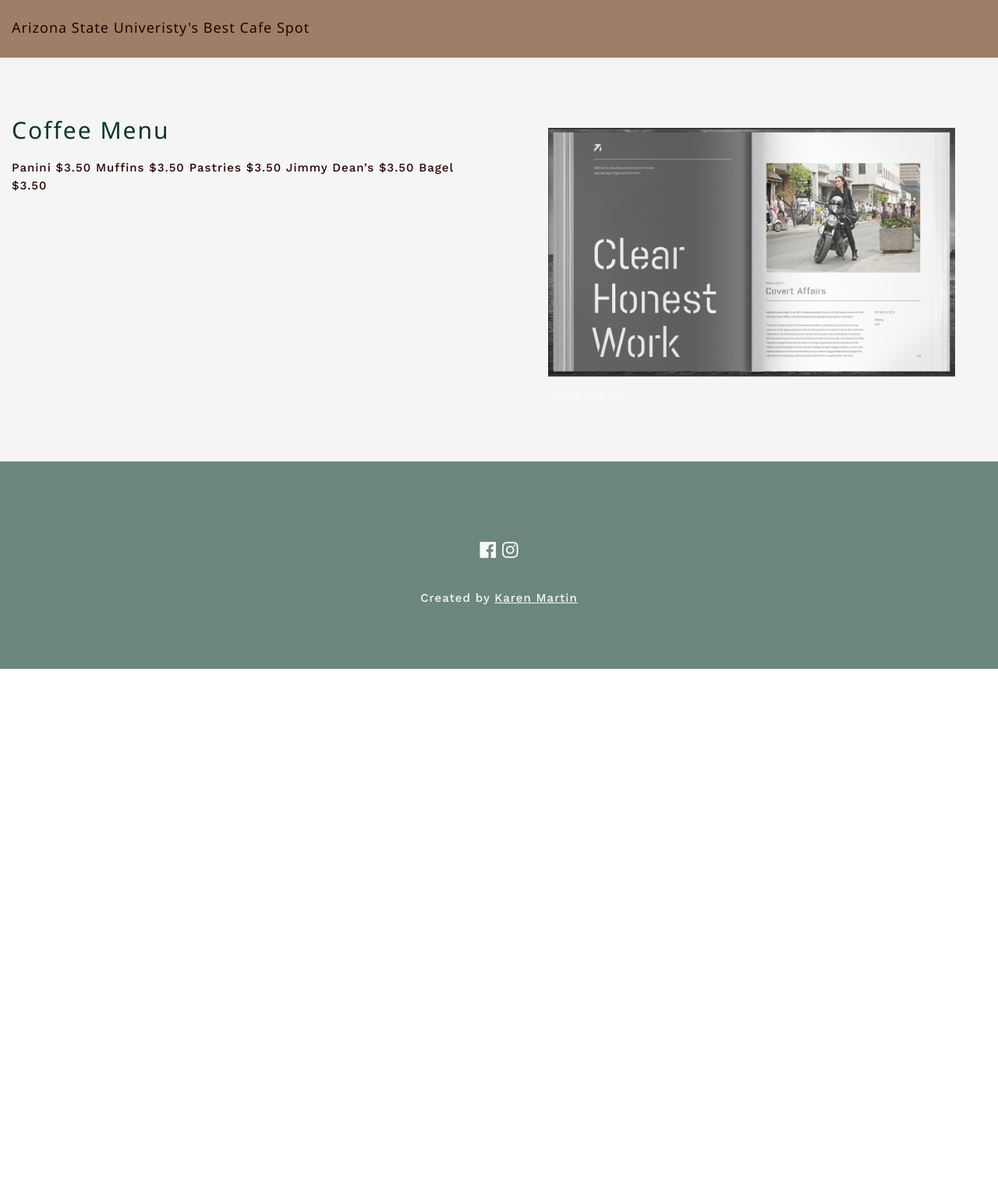
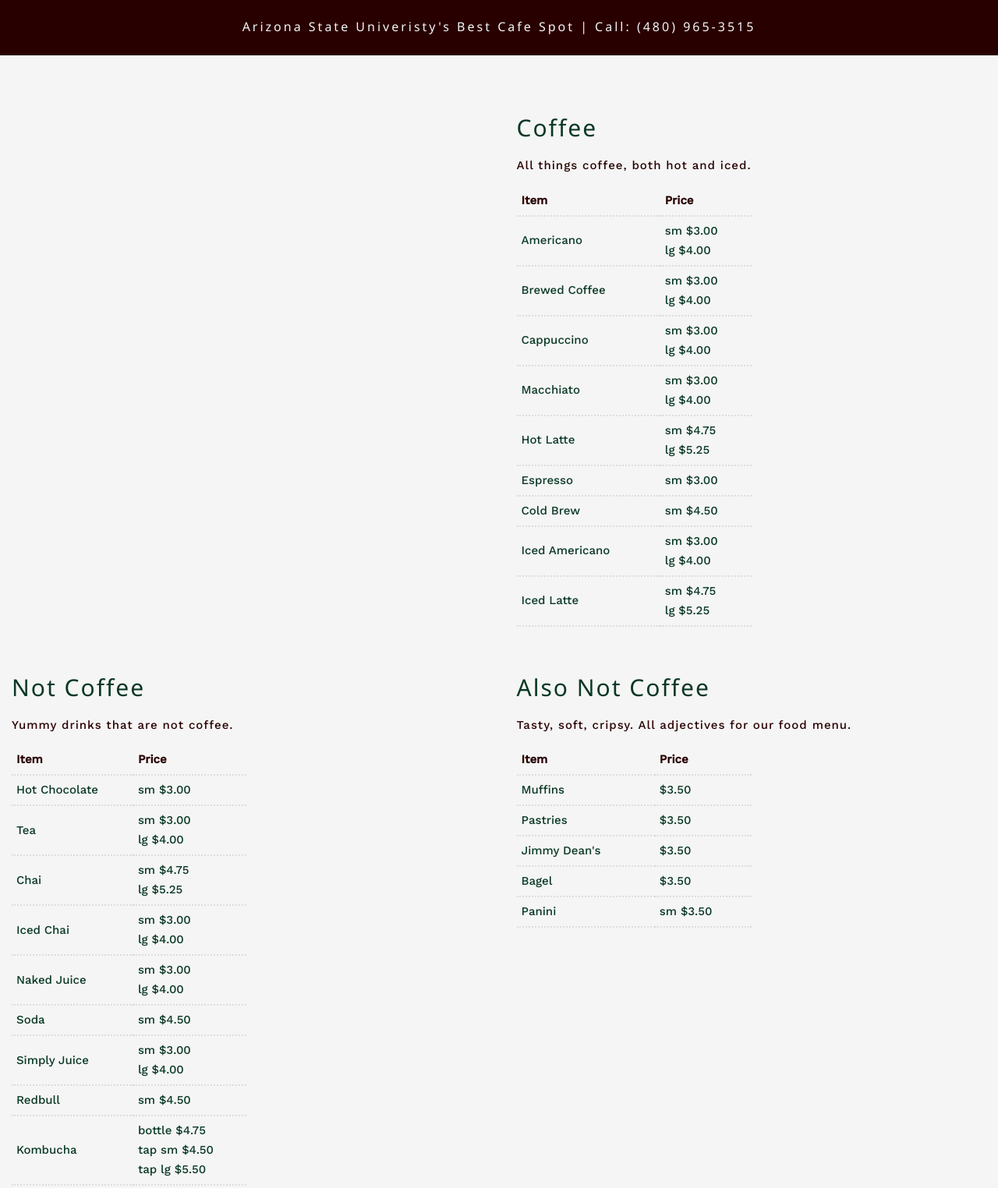
Before and after one commit to kmescamilla/gra322-s22, a plain HTML site: page charlies-cafe/index.html in a window 1280 px wide. Shown: the part 643-2167 px from the top of the page at 78% size. Before the commit the page ends 1501 px from the top, so only its background shows below. Drawn offline with nearby package versions, Linux system fonts and the light colour scheme.

Commit message:
edits
made a whole lot of changes, the grid layout is not complete and is off

```diff
--- a/charlies-cafe/css/styles.css
+++ b/charlies-cafe/css/styles.css
@@ -12,15 +12,24 @@ body {
     font-weight: 300;
 }
 
+.box-time {
+    color: var(--brown);
+    background-color:var(--off-white);
+    padding: 3px;
+}
+
 .big-title{
     font-family: 'Libre Baskerville', serif;
+    color: var(--off-white);
  }
 
 h1 {
-    color: var(--brown);
+    color: var(--off-white);
     font-weight: 500;
-    font-size: 18px;
-    letter-spacing: 1px;
+    font-size: 16px;
+    letter-spacing: 3px;
+    text-align: center;
+
 }
 
 h2{
@@ -38,12 +47,15 @@ p {
     margin-bottom: 1rem;
 }
 
-ul {
+th {
     color: var(--brown);
-    letter-spacing: 1px;
-    line-height: 1.5;
-    margin-bottom: 1rem;
+    font-weight: 500px;
 }
+
+tr {
+    color: var(--forest-green);
+}
+
 .grid {
     display: grid;
     grid-template-columns: [full-start] minmax(1rem, 1fr) [main-start] minmax(0, 1280px) [main-end] minmax(1rem, 1fr) [full-end];
@@ -54,13 +66,12 @@ ul {
 }
 
 header {
-    background-color: var(--light-borwn);
+    background-color: var(--brown);
     padding: 1rem 0;
 }
 
-.overview {
+.menu {
     background-color: var(--off-white);
-    color: #fff;
     padding: 4rem 0;
 }
 
@@ -92,3 +103,7 @@ figcaption {
 .w3-container {
     background-color: var(--forest-green);
 }
+
+.w3-tag {
+    color: var(--off-white);
+}
--- a/charlies-cafe/index.html
+++ b/charlies-cafe/index.html
@@ -26,18 +26,18 @@
   background-position: center;
   background-size: cover;
   background-image: url("/img/rizky-subagja-IBhJivtPqHQ-unsplash.jpeg");
-  min-height: 80%;
-}</style>
+  min-height: 80%;}
+</style>
 
 </head>
 
 <!-- Header with image -->
 <header class="bgimg w3-display-container w3-grayscale-min" id="home">
   <div class="w3-display-bottomleft w3-center w3-padding-large w3-hide-small">
-    <span class="w3-tag">Open from 7am to 4pm</span>
+    <span class="box-time">Open from 7am to 4pm</span>
   </div>
   <div class="w3-display-middle w3-center">
-    <span class="w3-text-white big-title" style="font-size:100px";>
+    <span class="big-title" style="font-size:100px";>
       Charlie's<br>Cafe
     </span>
   </div>
@@ -49,43 +49,161 @@
 <body>
   <!-- Add your content here -->
   <header class= "grid">
-    <h1>Arizona State Univeristy's Best Cafe Spot</h1>
+    <h1>Arizona State Univeristy's Best Cafe Spot | Call: (480) 965-3515</h1>
   </header>
 
 
-  <section class= "overview grid">
+  <section class= "menu grid">
     <div class="two-columns">
       <div>
-        <h2>Coffee Menu</h2>
+        <style>
+          table {
+            border-collapse: collapse;
+            width: 50%;
+          }
 
+          th, td {
+            padding: 6px;
+            line-height: 25px;
+            text-align: left;
+            border-bottom: 2px dotted #ddd;
+          }
 
-        <p>Panini
-          $3.50
-          Muffins
-          $3.50
-
-          Pastries
-          $3.50
-          Jimmy Dean’s
-          $3.50
-
-          Bagel
-          $3.50
-        </p>
+          tr:hover {background-color: #6DA34D;}
+         </style>
       </div>
 
       <div>
-        <figure>
-          <img src="img/intro-image.jpg" alt= "Scan of two pages of a book" />
-          <figcaption> Image Caption. </figcaption>
-        </figure>
+        <h2>Coffee</h2>
+        <p>All things coffee, both hot and iced.</p>
+
+         <table>
+            <tr>
+              <th>Item</th>
+              <th>Price</th>
+            </tr>
+            <tr>
+              <td>Americano</td>
+              <td>sm $3.00 <br> lg $4.00</td>
+            </tr>
+            <tr>
+              <td>Brewed Coffee</td>
+              <td>sm $3.00 <br> lg $4.00</td>
+            </tr>
+            <tr>
+              <td>Cappuccino</td>
+              <td>sm $3.00 <br> lg $4.00</td>
+            </tr>
+            <tr>
+              <td>Macchiato</td>
+              <td>sm $3.00 <br> lg $4.00</td>
+            </tr>
+            <tr>
+              <td>Hot Latte</td>
+              <td>sm $4.75 <br> lg $5.25</td>
+            </tr>
+            <tr>
+              <td>Espresso</td>
+              <td>sm $3.00 </td>
+            </tr>
+            <tr>
+              <td>Cold Brew</td>
+              <td>sm $4.50 </td>
+            </tr>
+            <tr>
+              <td>Iced Americano</td>
+              <td>sm $3.00 <br> lg $4.00</td>
+            </tr>
+            <tr>
+              <td>Iced Latte</td>
+              <td>sm $4.75 <br> lg $5.25</td>
+            </tr>
+         </table>
+      </div>
+
+      <div>
+        <h2>Not Coffee</h2>
+        <p>Yummy drinks that are not coffee.</p>
+         <table>
+          <tr>
+            <th>Item</th>
+            <th>Price</th>
+          </tr>
+          <tr>
+            <td>Hot Chocolate</td>
+            <td>sm $3.00</td>
+          </tr>
+          <tr>
+            <td>Tea </td>
+            <td>sm $3.00 <br> lg $4.00 </td>
+          </tr>
+          <tr>
+            <td>Chai</td>
+            <td>sm $4.75 <br>lg $5.25</td>
+          </tr>
+          <tr>
+            <td>Iced Chai</td>
+            <td>sm $3.00 <br> lg $4.00</td>
+          </tr>
+          <tr>
+            <td>Naked Juice</td>
+            <td>sm $3.00 <br> lg $4.00</td>
+          </tr>
+          <tr>
+            <td>Soda</td>
+            <td>sm $4.50 </td>
+          </tr>
+          <tr>
+            <td>Simply Juice</td>
+            <td>sm $3.00 <br> lg $4.00 </td>
+          </tr>
+          <tr>
+            <td>Redbull</td>
+            <td>sm $4.50</td>
+          </tr>
+          <tr>
+            <td>Kombucha</td>
+            <td>bottle $4.75 <br> tap sm $4.50 <br> tap lg $5.50</td>
+          </tr>
+        </table>
+      </div>
+
+      <div>
+        <h2>Also Not Coffee</h2>
+        <p>Tasty, soft, cripsy. All adjectives for our food menu.</p>
+         <table>
+          <tr>
+            <th>Item</th>
+            <th>Price</th>
+          </tr>
+          <tr>
+            <td>Muffins</td>
+            <td>$3.50</td>
+          </tr>
+          <tr>
+            <td>Pastries </td>
+            <td>$3.50 </td>
+          </tr>
+          <tr>
+            <td>Jimmy Dean's</td>
+            <td>$3.50</td>
+          </tr>
+          <tr>
+            <td>Bagel</td>
+            <td>$3.50 </td>
+          </tr>
+          <tr>
+            <td>Panini</td>
+            <td>sm $3.50</td>
+          </tr>
+        </table>
       </div>
 
     </div>
   </section>
 
   <!-- Footer -->
-<footer class="w3-container w3-padding-64 w3-center w3-opacity" style="color: #F5F5F5;">
+<footer class="w3-container w3-padding-64 w3-center" style="color: #F5F5F5;">
   <div class="w3-xlarge w3-padding-32">
     <i class="fa fa-facebook-official w3-hover-opacity"></i>
     <i class="fa fa-instagram w3-hover-opacity"></i>
```
